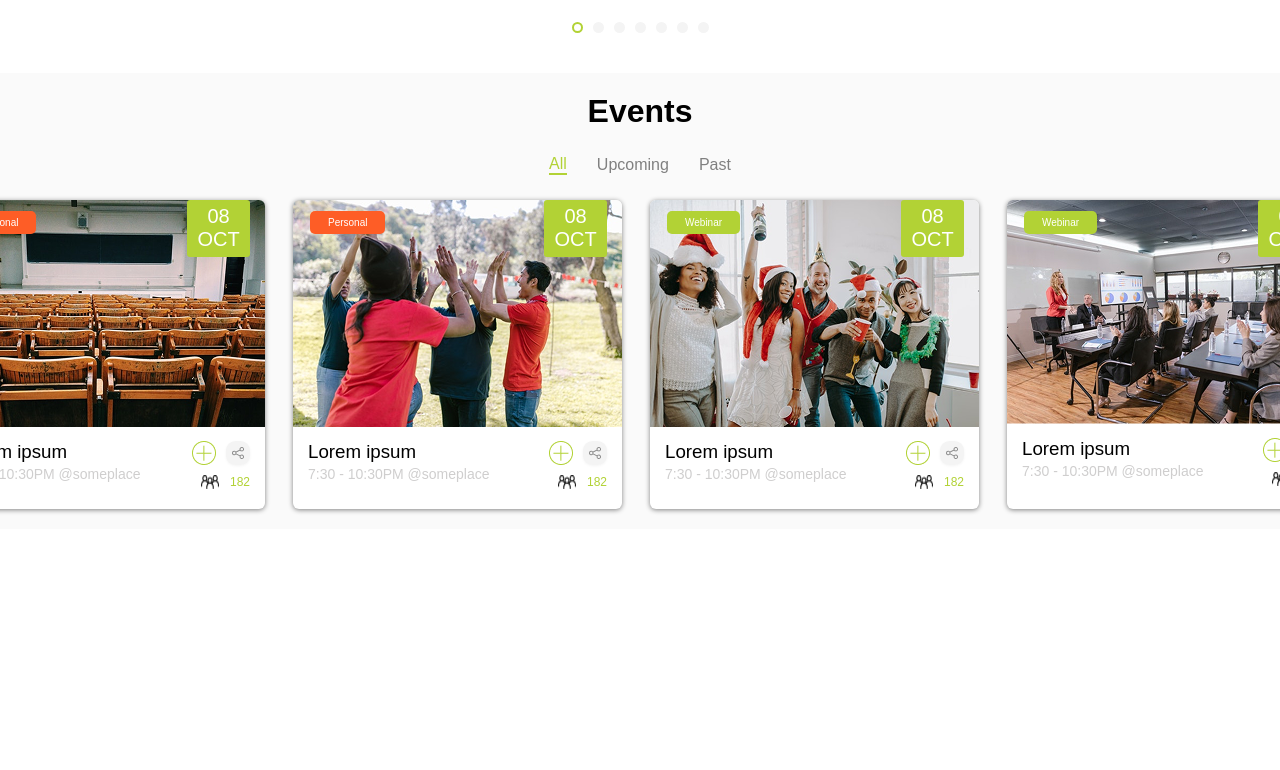
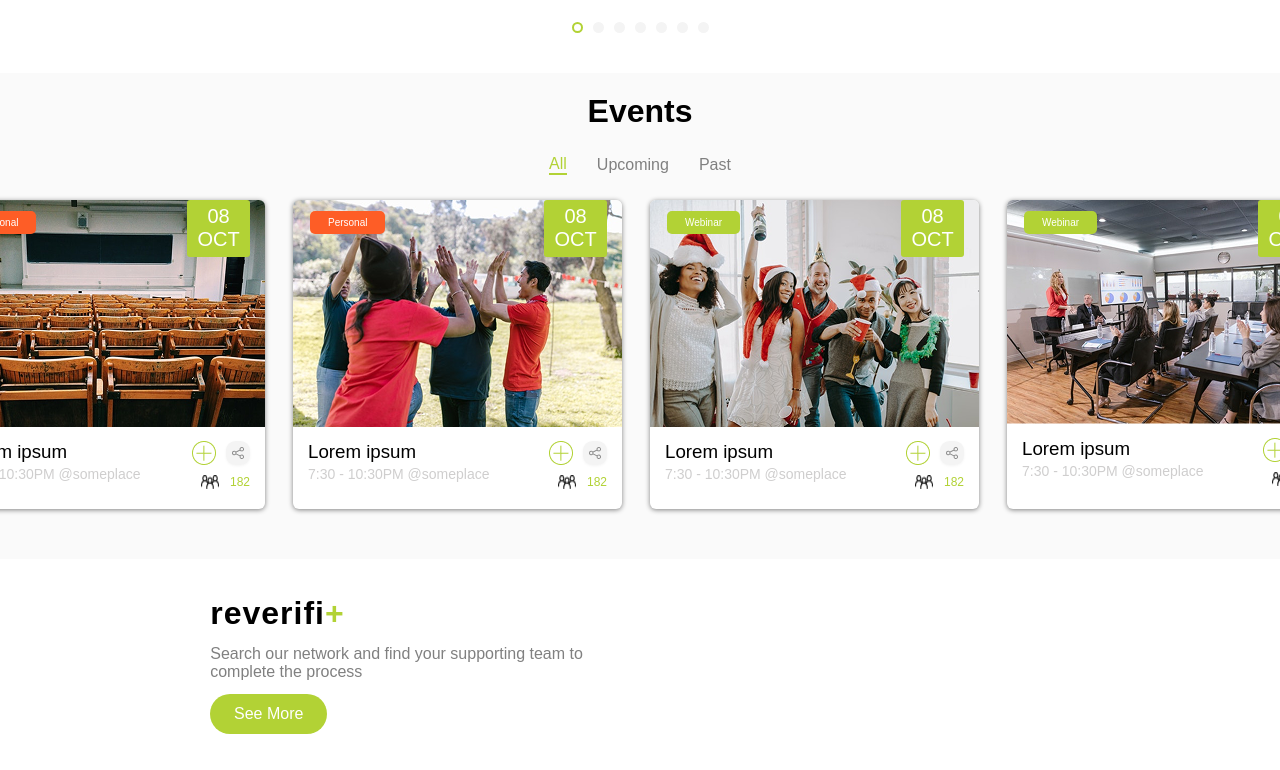
Before and after one commit to mike-taslakjian-techx/HTML-CSS-Final-Task, a plain HTML site: page index.html in a window 1280 px wide. Shown: the part 1208-1978 px from the top of the page. Before the commit the page ends 1757 px from the top, so only its background shows below. Drawn offline with Linux system fonts and the light colour scheme.

Commit message:
Added section to search for network

```diff
--- a/index.html
+++ b/index.html
@@ -20,7 +20,7 @@
                 </nav>
                 <div class="sign-in">
                     <a>Sign In</a>
-                    <button>Join Now</button>
+                    <button class="main-button-style">Join Now</button>
                 </div>
             </div>
         </header>
@@ -281,6 +281,17 @@
                     <button class="scroll-button right">&gt;</button>
                 </div>
             </section>
+
+            <!-- Network Section -->
+
+            <section class="network">
+                <div class="network-search">
+                    <h2>reverifi<span>+</span></h2>
+                    <p>Search our network and find your supporting team to complete the process</p>
+                    <button class="main-button-style">See More</button>
+                </div>
+                <div class="icons"></div>
+            </section>
         </main>
     </body>
 </html>
--- a/styles.css
+++ b/styles.css
@@ -63,7 +63,7 @@ header div a {
     align-items: center;
 }
 
-.sign-in button {
+.main-button-style {
     height: 100%;
     background-color: var(--primary-green);
     border-radius: 20px;
@@ -312,6 +312,10 @@ h2 {
     box-shadow: 0 1px 5px var(--primary-gray);
 }
 
+.events .card {
+    margin-bottom: 30px;
+}
+
 .events .date {
     position: absolute;
     right: 15px;
@@ -382,3 +386,38 @@ h2 {
 .right {
     right: -16px;
 }
+
+/* Network Search */
+
+.network {
+    display: flex;
+    align-items: center;
+    justify-content: space-around;
+}
+
+.network-search {
+    display: flex;
+    flex-direction: column;
+    height: 171px;
+    justify-content: space-around;
+    padding: 10px 45px;
+}
+
+.network-search  h2 {
+    letter-spacing: 1px;
+}
+
+.network-search  h2 > span {
+    color: var(--primary-green);
+}
+
+.network-search p {
+    color: var(--primary-gray);
+    width: 75%;
+}
+
+.network-search .main-button-style {
+    height: 40px;
+    border: none;
+    font-size: 16px;
+}
```
